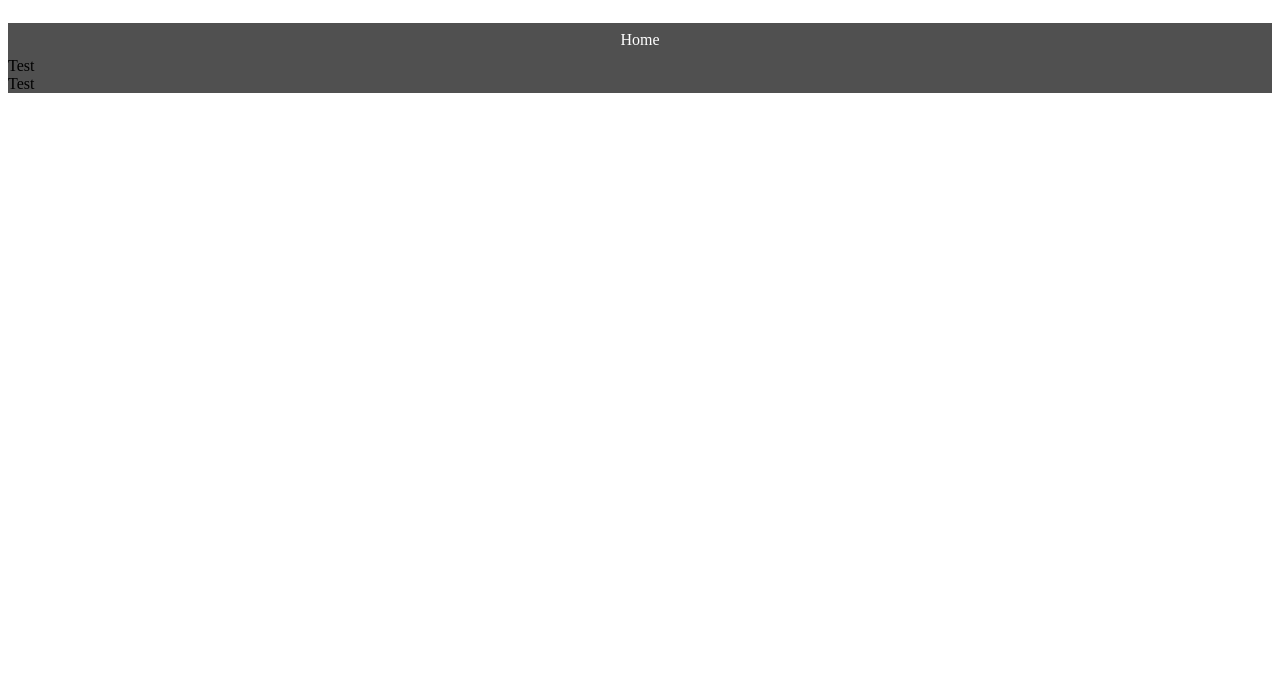
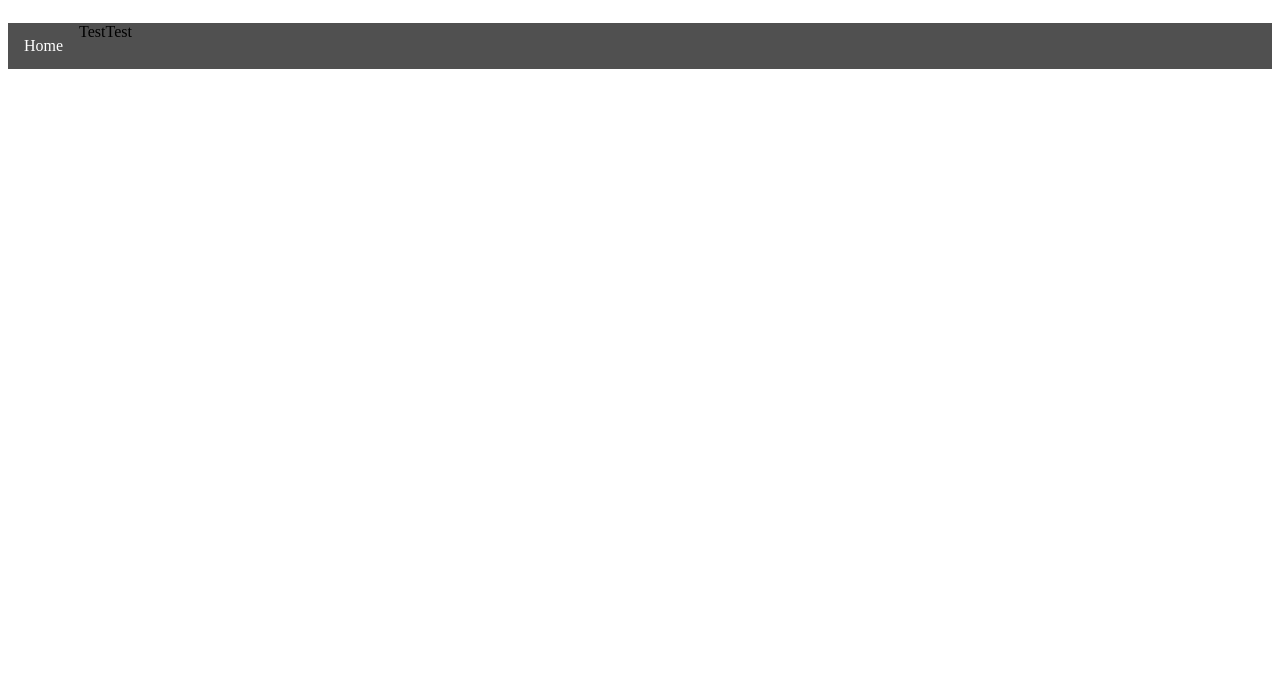
Before and after one commit to kckaiwei/kckaiwei.github.io, a plain HTML site: page index.html in a window 1280 px wide. Shown: the part 122-800 px from the top of the page. Drawn offline with Linux system fonts and the light colour scheme.

Commit message:
Update styles.css

```diff
--- a/css/styles.css
+++ b/css/styles.css
@@ -22,7 +22,7 @@ ul {
 }
 
 li {
-    float: center;
+    float: left;
 }
 
 li a {
@@ -30,6 +30,7 @@ li a {
     padding: 8px;
     color: white;
     text-align: center;
+    padding: 14px 16px;
     text-decoration:none;
 }
 
```
